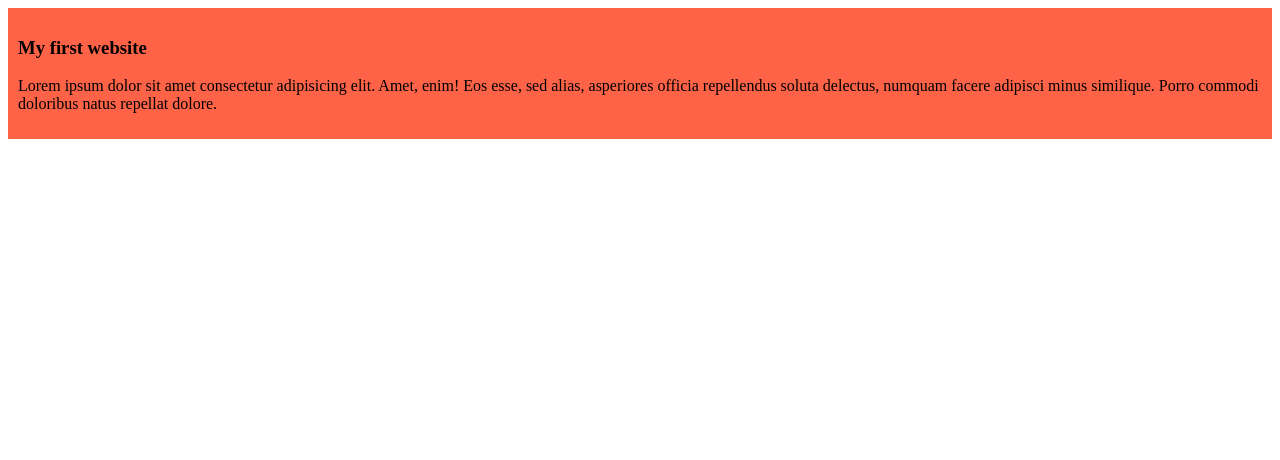
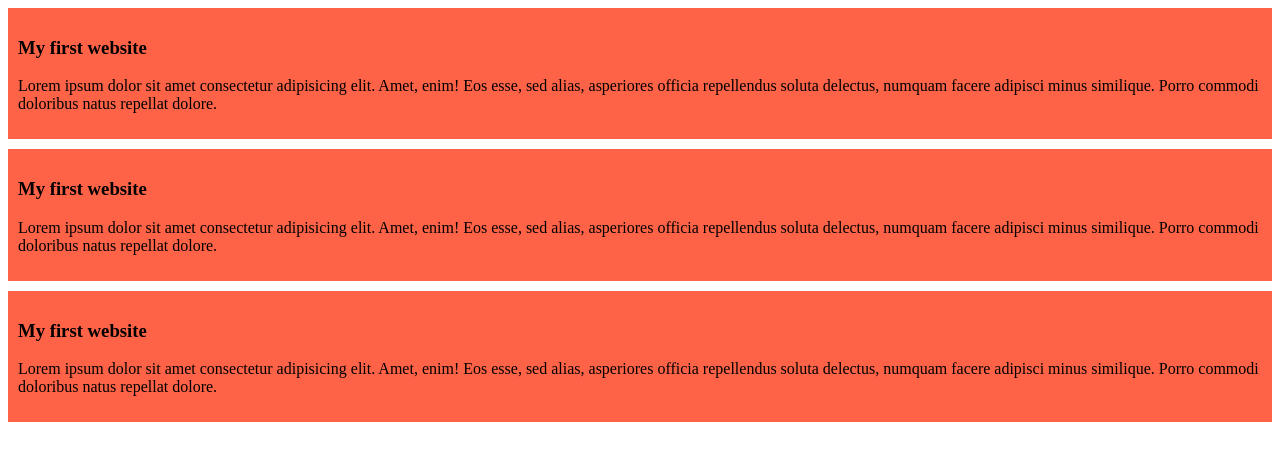
Before and after one commit to TituRoy25/my-simple-website, a plain HTML site: page index.html in a window 1280 px wide. Drawn offline with Linux system fonts and the light colour scheme.

Commit message:
added the second and the third blog

```diff
--- a/index.html
+++ b/index.html
@@ -12,6 +12,14 @@
         <h3>My first website</h3>
         <p>Lorem ipsum dolor sit amet consectetur adipisicing elit. Amet, enim! Eos esse, sed alias, asperiores officia repellendus soluta delectus, numquam facere adipisci minus similique. Porro commodi doloribus natus repellat dolore.</p>
     </div>
+    <div>
+        <h3>My first website</h3>
+        <p>Lorem ipsum dolor sit amet consectetur adipisicing elit. Amet, enim! Eos esse, sed alias, asperiores officia repellendus soluta delectus, numquam facere adipisci minus similique. Porro commodi doloribus natus repellat dolore.</p>
+    </div>
+    <div>
+        <h3>My first website</h3>
+        <p>Lorem ipsum dolor sit amet consectetur adipisicing elit. Amet, enim! Eos esse, sed alias, asperiores officia repellendus soluta delectus, numquam facere adipisci minus similique. Porro commodi doloribus natus repellat dolore.</p>
+    </div>
 
 </body>
 </html>
--- a/styles/blog.css
+++ b/styles/blog.css
@@ -1,4 +1,5 @@
 div{
     background-color: tomato;
     padding: 10px;
+    margin-bottom: 10px;
 }
```
